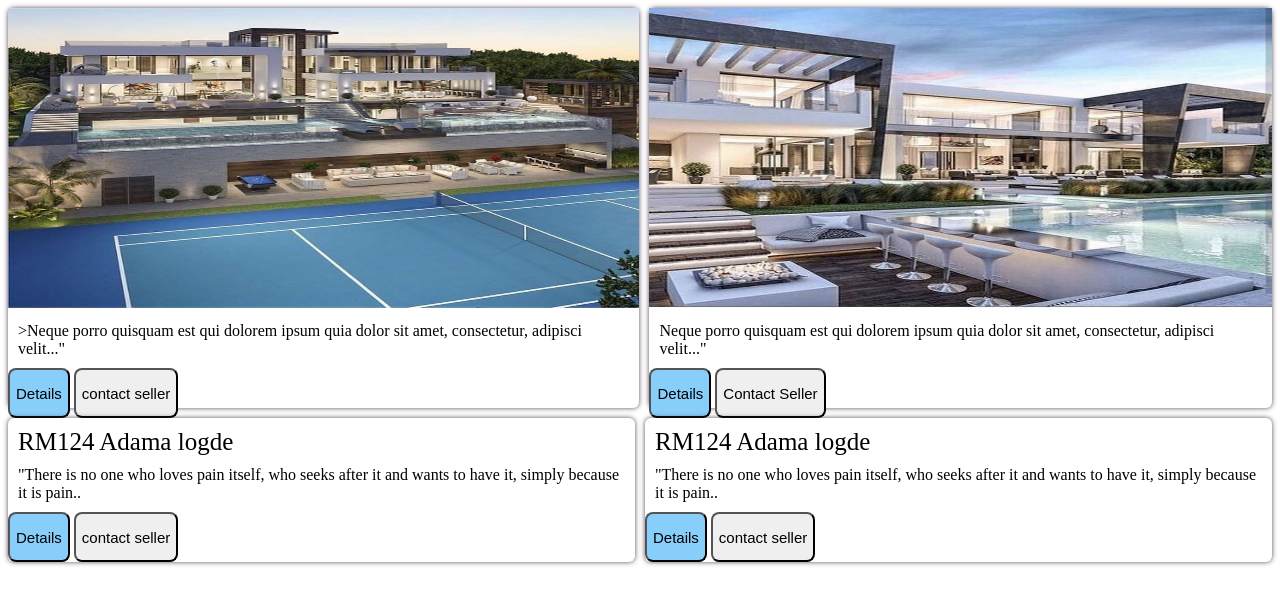
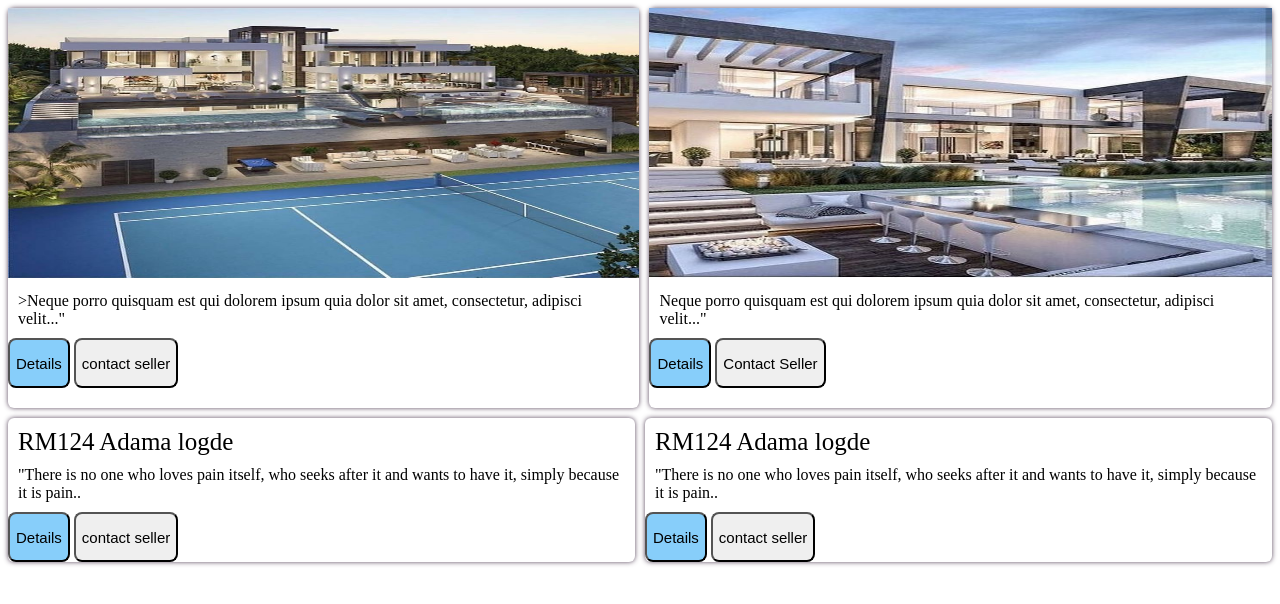
Before and after one commit to Iamtobi1345/Task2, a plain HTML site: page index.html in a window 1280 px wide. Drawn offline with Linux system fonts and the light colour scheme.

Commit message:
Update style.css

```diff
--- a/style.css
+++ b/style.css
@@ -5,7 +5,7 @@ width:100%;
 gap:10px;
 overflow:;}
 
-.cardpic img{height:300px;
+.cardpic img{height:270px;
 width:100%;
 transition:200ms transform ease-in-out;
 object-fit:fill;
@@ -25,7 +25,7 @@ font-size:15px;}
 
 .button1{background-color:#87CEFA;}
 
-.buttons{margin-top:10px;}
+.buttons{margin-top:px;}
 
 .page2{display:flex;
 margin-top:10px;
```
